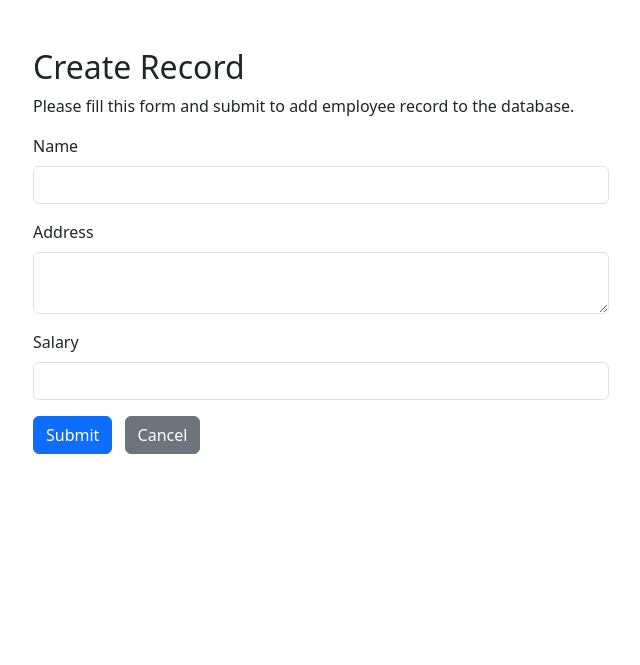
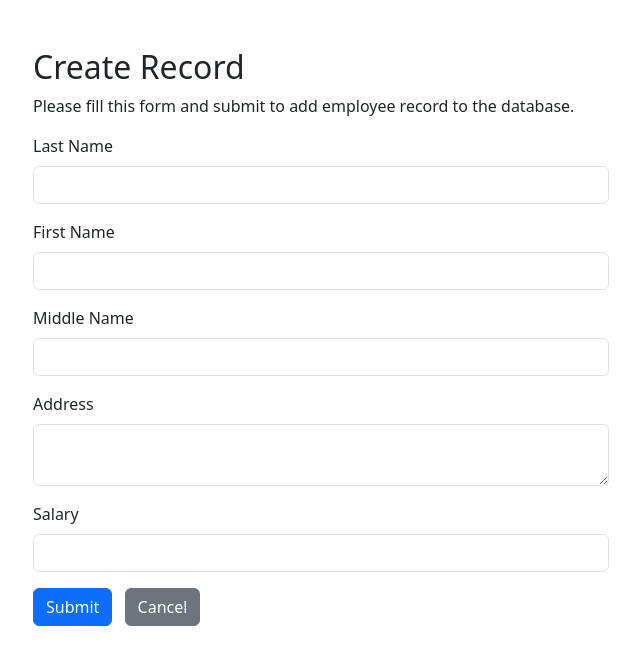
Before and after one commit to ahrnskie/dev-ojt, a PHP site: page /create.php in a window 1280 px wide. Shown: the top 665 px of the page, without its empty margins (319-959 px from the left). Run offline with PHP 8.4, Linux system fonts and the light colour scheme.

Commit message:
updated data fields on employees table and create.php

```diff
--- a/create.php
+++ b/create.php
@@ -3,8 +3,8 @@
 require_once "./db/config.php";
 
 // Define variables and initialize with empty values
-$name = $address = $salary = "";
-$name_err = $address_err = $salary_err = "";
+$last_name = $first_name = $middle_name = $address = $salary = "";
+$last_name_err = $first_name_err = $middle_name_err = $address_err = $salary_err = "";
 
 // Flag to check if the form was submitted successfully
 $form_submitted = false;
@@ -12,14 +12,35 @@ $duplicate_record = false;
 
 // Processing form data when form is submitted
 if($_SERVER["REQUEST_METHOD"] == "POST"){
-    // Validate name
-    $input_name = trim($_POST["name"]);
-    if(empty($input_name)){
-        $name_err = "Please enter a name.";
-    } elseif(!filter_var($input_name, FILTER_VALIDATE_REGEXP, array("options"=>array("regexp"=>"/^[a-zA-Z\s]+$/")))){
-        $name_err = "Please enter a valid name.";
+
+    // Validate last name
+    $input_last_name = trim($_POST["last_name"]);
+    if(empty($input_last_name)){
+        $last_name_err = "Please enter a Last middle name.";
+    } elseif(!filter_var($input_last_name, FILTER_VALIDATE_REGEXP, array("options"=>array("regexp"=>"/^[a-zA-Z\s]+$/")))){
+        $last_name_err = "Please enter a valid middle name.";
     } else{
-        $name = $input_name;
+        $last_name = $input_last_name;
+    }
+
+    // Validate first name
+    $input_first_name = trim($_POST["first_name"]);
+    if(empty($input_first_name)){
+        $first_name_err = "Please enter a first name.";
+    } elseif(!filter_var($input_first_name, FILTER_VALIDATE_REGEXP, array("options"=>array("regexp"=>"/^[a-zA-Z\s]+$/")))){
+        $first_name_err = "Please enter a valid middle name.";
+    } else{
+        $first_name = $input_first_name;
+    }
+
+    // Validate middle name
+    $input_middle_name = trim($_POST["middle_name"]);
+    if(empty($input_middle_name)){
+        $middle_name_err = "Please enter a middle name.";
+    } elseif(!filter_var($input_middle_name, FILTER_VALIDATE_REGEXP, array("options"=>array("regexp"=>"/^[a-zA-Z\s]+$/")))){
+        $middle_name_err = "Please enter a valid middle name.";
+    } else{
+        $middle_name = $input_middle_name;
     }
 
     // Validate address
@@ -41,19 +62,22 @@ if($_SERVER["REQUEST_METHOD"] == "POST"){
     }
 
     // Check input errors before inserting in database
-    if(empty($name_err) && empty($address_err) && empty($salary_err)){
-        // Prepare an insert statement
-        $sql = "SELECT COUNT(*) FROM employees WHERE name = :name AND address=:address AND salary=:salary";
+    if(empty($last_name_err) && empty($first_name_err) && empty($middle_name_err) && empty($address_err) && empty($salary_err)){
+        // Check for duplicate record
+        $sql = "SELECT COUNT(*) FROM employees WHERE last_name = :last_name AND first_name = :first_name AND middle_name = :middle_name AND address = :address AND salary = :salary";
 
         if($stmt = $pdo->prepare($sql)){
-
             // Set parameters
-            $param_name = $name;
+            $param_last_name = $last_name;
+            $param_first_name = $first_name;
+            $param_middle_name = $middle_name;
             $param_address = $address;
             $param_salary = $salary;
 
             // Bind variables to the prepared statement as parameters
-            $stmt->bindParam(":name", $param_name);
+            $stmt->bindParam(":last_name", $param_last_name);
+            $stmt->bindParam(":first_name", $param_first_name);
+            $stmt->bindParam(":middle_name", $param_middle_name);
             $stmt->bindParam(":address", $param_address);
             $stmt->bindParam(":salary", $param_salary);
 
@@ -63,17 +87,21 @@ if($_SERVER["REQUEST_METHOD"] == "POST"){
                     // Duplicate record found
                     $duplicate_record = true;
                 } else {
-
-                    $sql = "INSERT INTO employees (name, address, salary) VALUES (:name, :address, :salary)";
+                    // Prepare an insert statement
+                    $sql = "INSERT INTO employees (last_name, first_name, middle_name, address, salary) VALUES (:last_name, :first_name, :middle_name, :address, :salary)";
 
                     if ($stmt = $pdo->prepare($sql)) {
                         // Set parameters
-                        $param_name = $name;
+                        $param_last_name = $last_name;
+                        $param_first_name = $first_name;
+                        $param_middle_name = $middle_name;
                         $param_address = $address;
                         $param_salary = $salary;
 
                         // Bind variables to the prepared statement as parameters
-                        $stmt->bindParam(":name", $param_name);
+                        $stmt->bindParam(":last_name", $param_last_name);
+                        $stmt->bindParam(":first_name", $param_first_name);
+                        $stmt->bindParam(":middle_name", $param_middle_name);
                         $stmt->bindParam(":address", $param_address);
                         $stmt->bindParam(":salary", $param_salary);
 
@@ -81,7 +109,7 @@ if($_SERVER["REQUEST_METHOD"] == "POST"){
                         if ($stmt->execute()) {
                             // Set the form submission flag to true
                             $form_submitted = true;
-                            $name = $address = $salary = "";
+                            $last_name = $first_name = $middle_name = $address = $salary = "";
                         } else {
                             echo "Oops! Something went wrong. Please try again later.";
                         }
@@ -130,10 +158,23 @@ if($_SERVER["REQUEST_METHOD"] == "POST"){
                     <p>Please fill this form and submit to add employee record to the database.</p>
                     <form action="<?php echo htmlspecialchars($_SERVER["PHP_SELF"]); ?>" method="post">
                         <div class="form-group">
-                            <label>Name</label>
-                            <input type="text" name="name" class="form-control <?php echo (!empty($name_err)) ? 'is-invalid' : ''; ?>" value="<?php echo $name; ?>">
-                            <span class="invalid-feedback"><?php echo $name_err;?></span>
+                            <label>Last Name</label>
+                            <input type="text" name="last_name" class="form-control <?php echo (!empty($last_name_err)) ? 'is-invalid' : ''; ?>" value="<?php echo $last_name; ?>">
+                            <span class="invalid-feedback"><?php echo $last_name_err;?></span>
                         </div>
+
+                        <div class="form-group">
+                            <label>First Name</label>
+                            <input type="text" name="first_name" class="form-control <?php echo (!empty($first_name_err)) ? 'is-invalid' : ''; ?>" value="<?php echo $first_name; ?>">
+                            <span class="invalid-feedback"><?php echo $first_name_err;?></span>
+                        </div>
+
+                        <div class="form-group">
+                            <label>Middle Name</label>
+                            <input type="text" name="middle_name" class="form-control <?php echo (!empty($middle_name_err)) ? 'is-invalid' : ''; ?>" value="<?php echo $middle_name; ?>">
+                            <span class="invalid-feedback"><?php echo $middle_name_err;?></span>
+                        </div>
+
                         <div class="form-group">
                             <label>Address</label>
                             <textarea name="address" class="form-control <?php echo (!empty($address_err)) ? 'is-invalid' : ''; ?>"><?php echo $address; ?></textarea>
@@ -182,7 +223,6 @@ if($_SERVER["REQUEST_METHOD"] == "POST"){
             var successToastEl = document.getElementById('successToast');
             var successToast = new bootstrap.Toast(successToastEl);
             successToast.show();
-                    document.getElementById('facultyForm').reset();
         </script>
         <?php elseif ($duplicate_record): ?>
         <script type="text/javascript">
@@ -191,5 +231,6 @@ if($_SERVER["REQUEST_METHOD"] == "POST"){
             duplicateToast.show();
         </script>
         <?php endif; ?>
+    </div>
 </body>
 </html>
```
Also changed, not shown: dashboard.php (+9 -3 lines), db/dev_ojt.sql (+10 -8 lines). Lines whose indentation alone changed are shown as unchanged.
